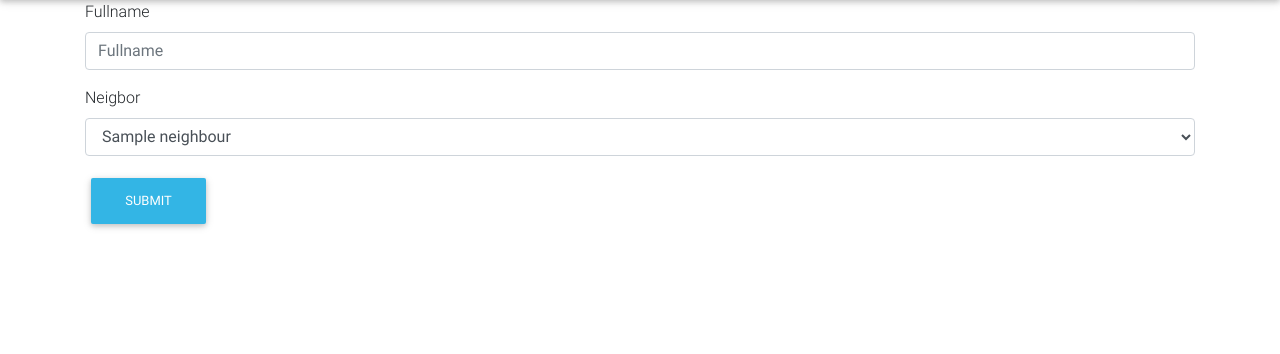
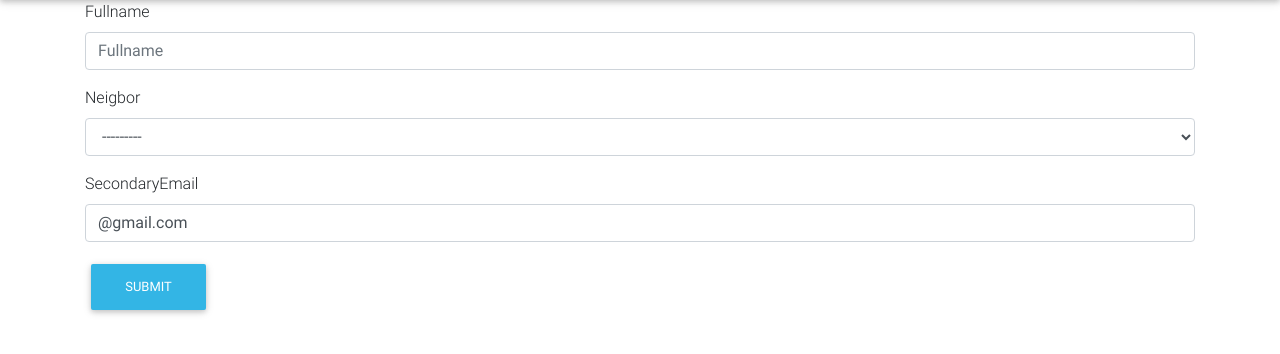
Before and after one commit to kipkemoimayor/Neighbor-hood, a Django app: page /edit/ in a window 1280 px wide. Shown: the part 62-416 px from the top of the page. Run offline with Django 3.2, Linux system fonts and the light colour scheme; tables that the repository leaves empty hold one stand-in row (values such as "Sample post"); some libraries are stand-ins or nearby versions.

Commit message:
Changed manyTo many fields to Foreign Key

```diff
--- a/neighbours/models.py
+++ b/neighbours/models.py
@@ -14,8 +14,8 @@
 
 class Profile(models.Model):
     fullname=models.CharField(max_length=50)
-    neigbor=models.ManyToManyField(Neighbour)
-    # secondaryEmail=models.CharField(max_length=50)
+    neigbor=models.ForeignKey(Neighbour,on_delete=models.CASCADE)
+    secondaryEmail=models.CharField(max_length=50,default='@gmail.com')
     user=models.ForeignKey(User,on_delete=models.CASCADE)
     def __str__(self):
         return self.fullname
--- a/neighbours/templates/edit.html
+++ b/neighbours/templates/edit.html
@@ -2,7 +2,7 @@
 {%load bootstrap4%}
 {%block content%}
 <div class="container">
-  <form class="" action="/profile/" method="post">
+  <form class="" action="/edit/" method="post">
     {%csrf_token%}
     {%bootstrap_form form%}
     <button class="btn btn-info" type="submit" name="button">submit</button>
```
Also changed, not shown: neighbours/migrations/0003_auto_20190529_1655.py (added).
